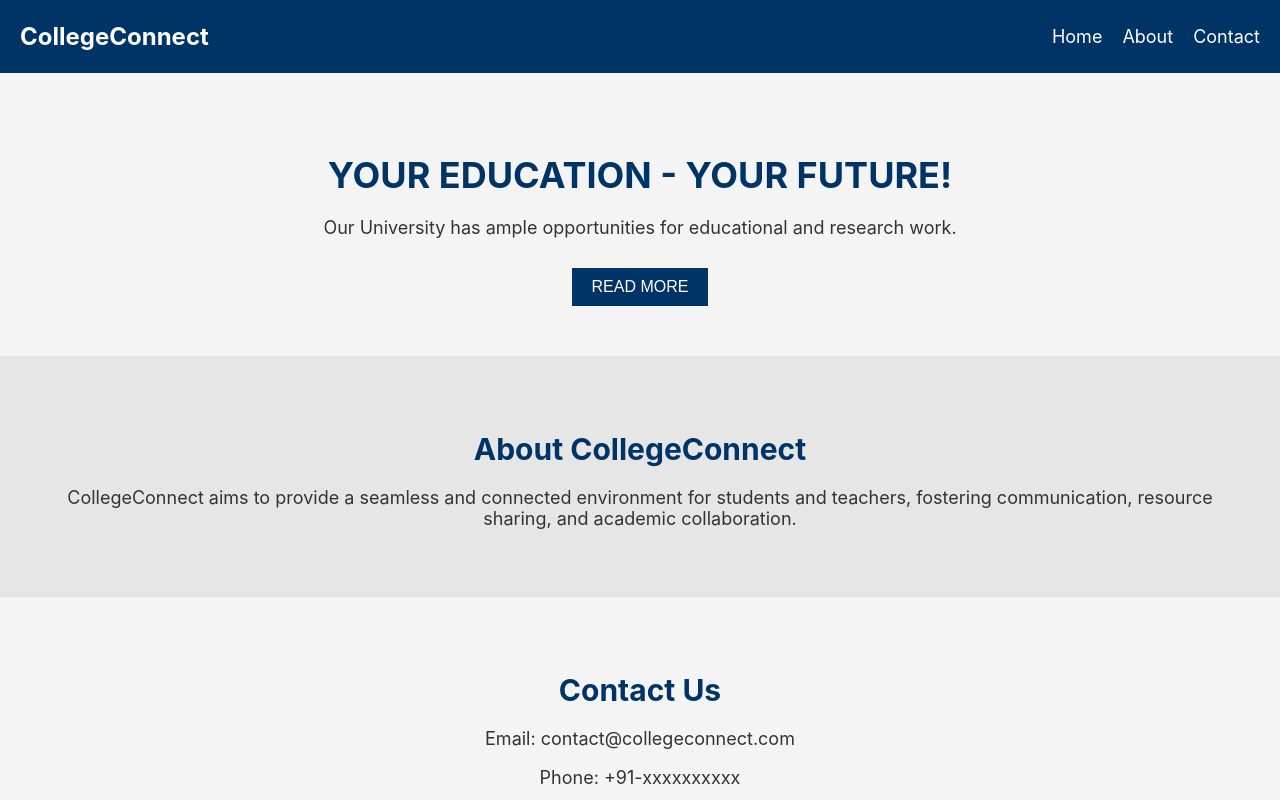
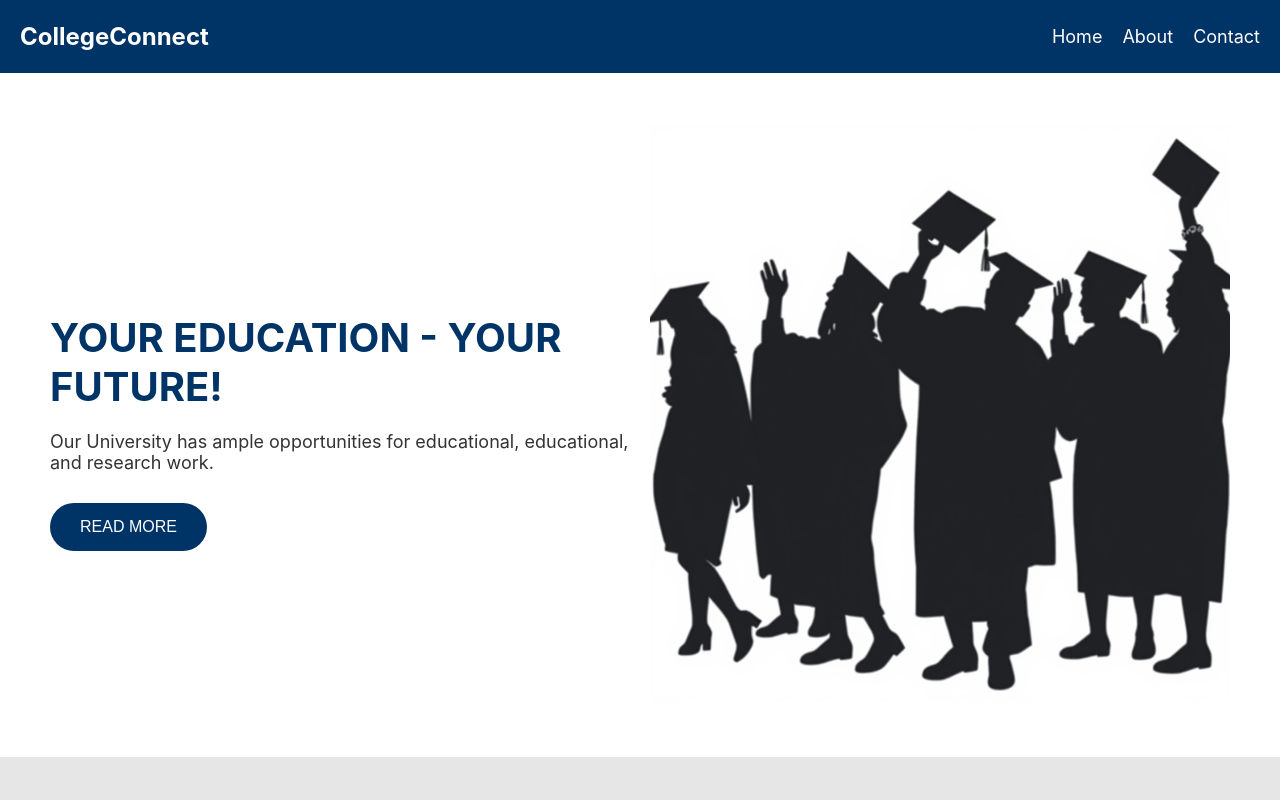
Before and after one commit to Abhinav359810/CollegeConnect, a React (Create React App) app: page / in a window 1280 px wide. Shown: the top 800 px of the page. Built offline with nearby package versions, Linux system fonts and the light colour scheme.

Commit message:
backgroundpic

```diff
--- a/src/components/CSS/Home.css
+++ b/src/components/CSS/Home.css
@@ -1,12 +1,19 @@
 .home {
-    text-align: center;
+  display: flex;
+  align-items: center;
   padding: 50px;
-    background-color: #f4f4f4;
+  background-color: #ffffff;
+}
+
+.content {
+  flex: 1;
+  text-align: left;
+  padding-right: 20px;
 }
 
 .home h1 {
   color: #003366;
-    font-size: 36px;
+  font-size: 40px;
   margin-bottom: 20px;
 }
 
@@ -19,12 +26,22 @@
 .read-more {
   background-color: #003366;
   color: white;
-    padding: 10px 20px;
+  padding: 15px 30px;
   border: none;
   cursor: pointer;
   font-size: 16px;
+  border-radius: 25px;
 }
 
 .read-more:hover {
   background-color: #002244;
 }
+
+.image-container {
+  flex: 1;
+}
+
+.image-container img {
+  max-width: 100%;
+  height: auto;
+}
--- a/src/components/Home.js
+++ b/src/components/Home.js
@@ -1,12 +1,18 @@
 import React from 'react';
 import './CSS/Home.css';
+import backgroundImage from '../assets/backgroundpic.png';
 
 function Home() {
   return (
     <section id="home" className="home">
-      <h1>YOUR EDUCATION - YOUR FUTURE!</h1>
-      <p>Our University has ample opportunities for educational and research work.</p>
-      <button className="read-more">READ MORE</button>
+      <div className="content">
+        <h1>YOUR EDUCATION - YOUR FUTURE!</h1>
+        <p>Our University has ample opportunities for educational, educational, and research work.</p>
+        <button className="read-more">READ MORE</button>
+      </div>
+      <div className="image-container">
+        <img src={backgroundImage} alt="Graduation illustration" />
+      </div>
     </section>
   );
 }
```
Also changed, not shown: src/assets/backgroundpic.png (added), src/components/CSS/Header.css (indentation only). Lines whose indentation alone changed are shown as unchanged.
